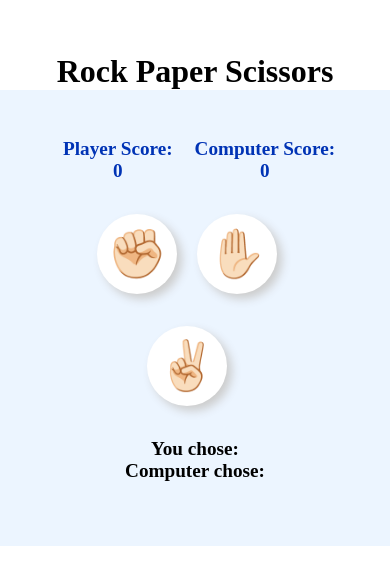
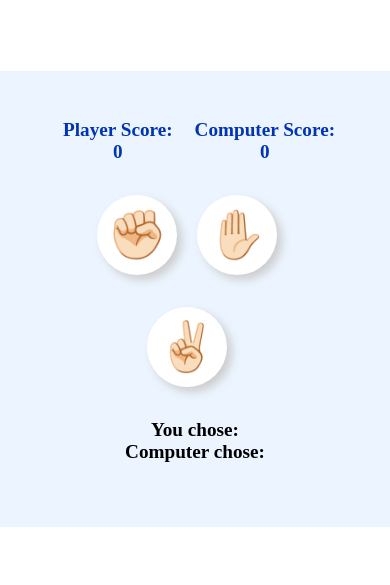
Before and after one commit to wonticode/Rock-paper-scissors., a plain HTML site: page index.html in a window 390 px wide. Shown: the part 123-708 px from the top of the page. Drawn offline with Linux system fonts and the light colour scheme.

Commit message:
little bit of change in style

```diff
--- a/index.html
+++ b/index.html
@@ -7,8 +7,6 @@
     <link rel="stylesheet" href="style.css" />
   </head>
   <body>
-    <h1>Rock Paper Scissors</h1>
-
     <div class="container">
       <div class="scoreContainer">
         <span id="playerScore" class="score">Player Score: 0 </span>
--- a/style.css
+++ b/style.css
@@ -16,8 +16,11 @@
   cursor: pointer;
   margin-right: 2rem;
   margin-bottom: 2rem;
+  transition: 0.3s ease;
 }
-
+.btn:hover {
+  transform: scale(1.08);
+}
 .container {
   background-color: rgb(236, 245, 255);
   text-align: center;
@@ -31,11 +34,6 @@ body {
   height: 100dvh;
   align-items: center;
 }
-
-h1 {
-  font-size: 5rem;
-}
-
 #displayMsg {
   margin-top: 1rem;
   font-size: 4rem;
@@ -73,9 +71,7 @@ h1 {
     font-size: 3rem;
     margin-right: 1rem;
   }
-  h1 {
-    font-size: 2rem;
-  }
+
   h2 {
     font-size: 1.2rem;
   }
```
